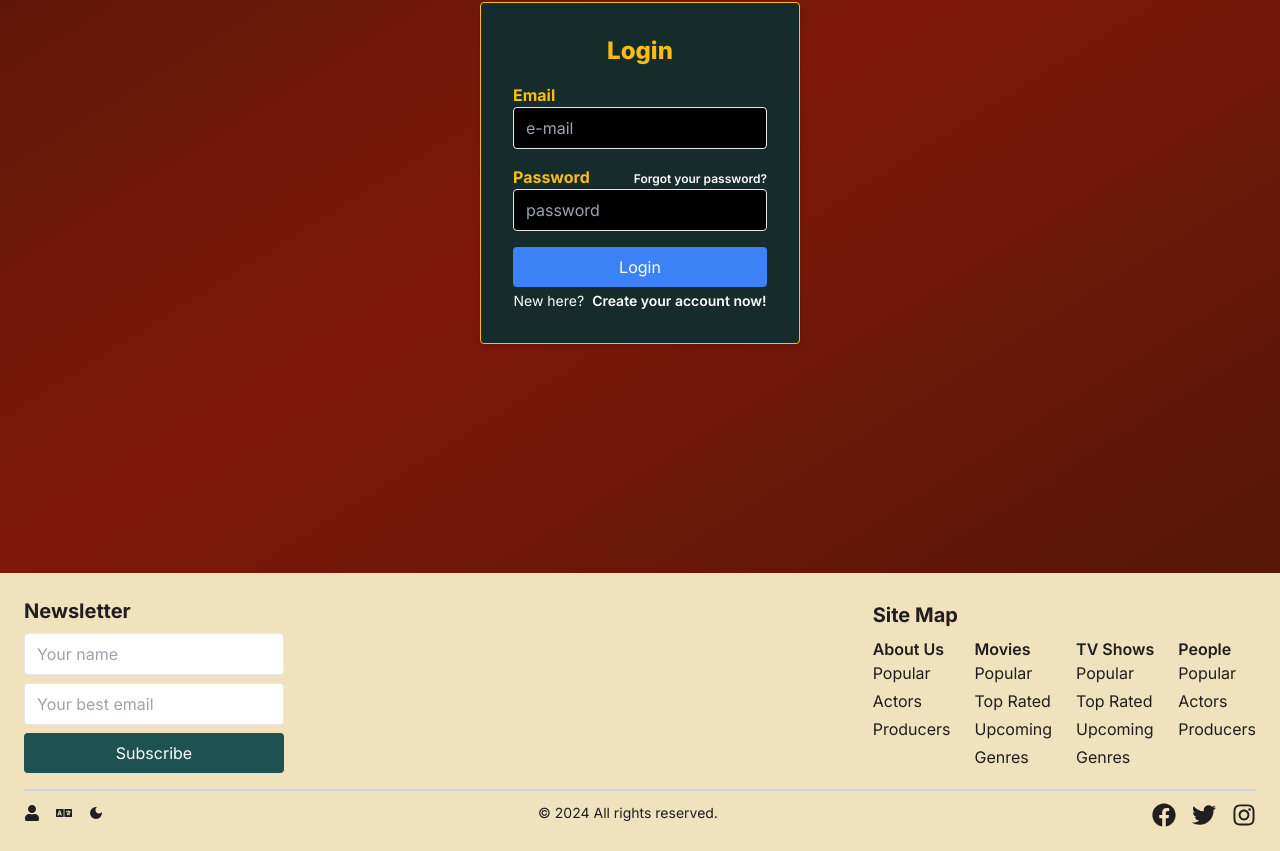
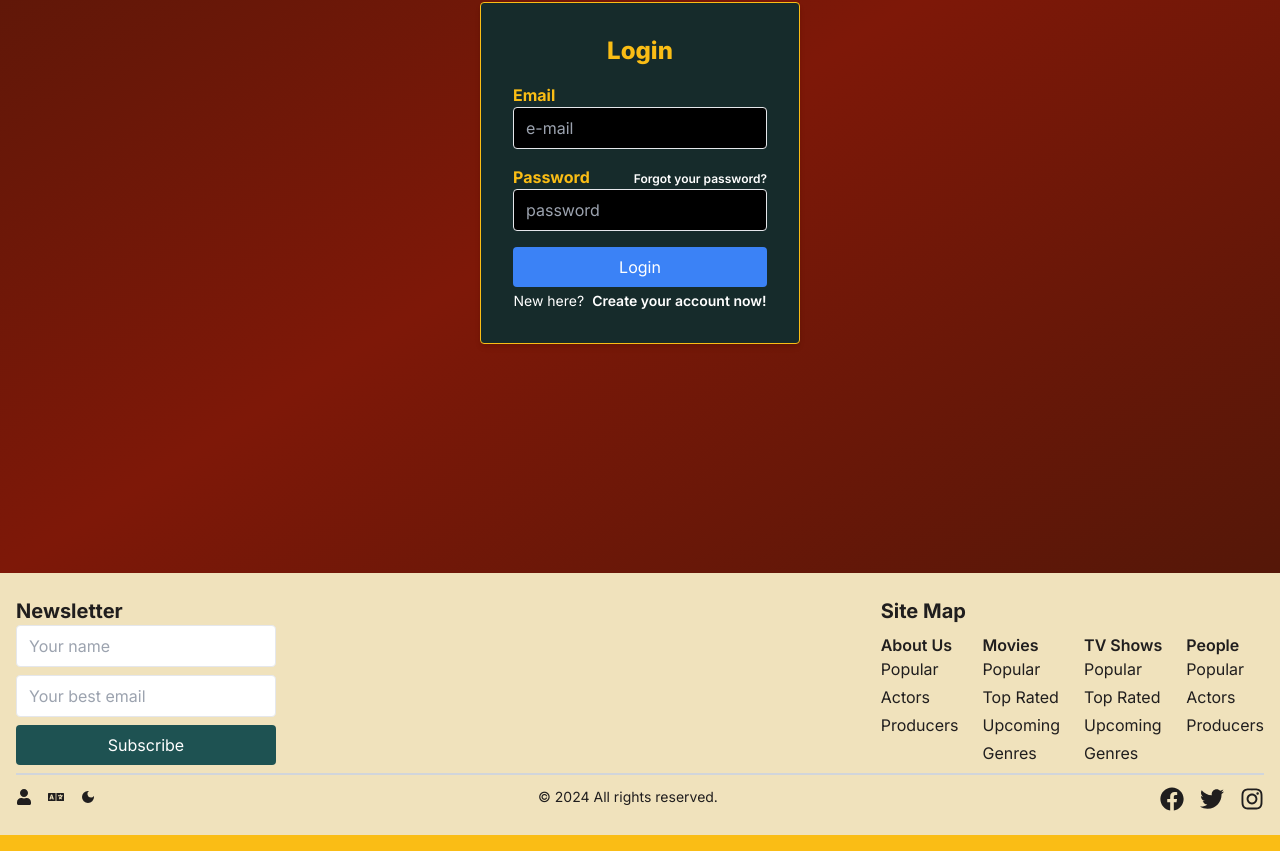
Before and after one commit to IngridAkeida/do-not-mess-with-the-animals, a Next.js app: page /login in a window 1280 px wide. Shown: the part 281-1132 px from the top of the page. Built offline with nearby package versions, Linux system fonts and the light colour scheme; no server answers; what tailwindcss-animated would draw is missing.

Commit message:
refactor: Update Footer component layout and styling for improved visual presentation

```diff
--- a/src/components/Footer/Footer.jsx
+++ b/src/components/Footer/Footer.jsx
@@ -7,9 +7,10 @@ import LayoutSection from '@/components/uiComponents/LayoutContainer/LayoutSecti
 const Footer = () => {
   return (
     <LayoutSection>
-      <div className='container mx-auto flex flex-col lg:flex-row justify-between items-center'>
+      <div className='mx-4'>
+        <div className='container flex flex-col md:flex-row justify-center  md:justify-between items-center'>
           <div className='mb-6 lg:mb-0'>
-          <h2 className='text-xl font-bold mb-2'>Newsletter</h2>
+            <h2 className='text-xl font-bold'>Newsletter</h2>
             <form className='flex flex-col gap-y-2'>
               <input
                 type='name'
@@ -51,8 +52,8 @@ const Footer = () => {
             </ul>
           </div>
         </div>
-      <div className='mt-4'>
-        <hr className='border-t-2 pt-2 border-gray-300'/>
+        <div className='mt-2'>
+          <hr className='border-t-2 pt-2 border-gray-300 dark:border-gray-950'/>
           <ul className='flex space-x-4 justify-between'>
             <NavigationUser />
             <div className='text-sm py-1'> © {new Date().getFullYear()} All rights reserved. </div>
@@ -69,6 +70,7 @@ const Footer = () => {
             </div>
           </ul>
         </div>
+      </div>
     </LayoutSection>
   );
 };
--- a/src/components/Main/SearchResults/SearchResults.jsx
+++ b/src/components/Main/SearchResults/SearchResults.jsx
@@ -1,6 +1,7 @@
 import Link from 'next/link';
 import { useState, useMemo } from 'react';
 import CardLayout from '@/components/Main/CardLayout/CardLayout';
+import LayoutSection from '@/components/uiComponents/LayoutContainer/LayoutSection';
 
 const SearchResults = ({results, searchTerm}) => {
   const [filter, setFilter] = useState('all');
@@ -35,8 +36,10 @@ const SearchResults = ({results, searchTerm}) => {
   }
 
   return (
-    <div className='bg-dark-neutral-a30 flex flex-col px-2 py-4 sm:px-0 gap-2'>
-      <h2 className='bg-gradient-to-br from-dark-primary-a20 to-dark-primary-a40 font-semibold text-xl text-center bg-black rounded-md p-2 mx-2 '>You searched for the term <span className='font-bold text-dark-menu-y10'>{searchTerm}</span>, we found <span className='font-bold text-dark-menu-y10'>{filteredResults.length}</span> contents with that keyword, of which <span className='font-bold text-dark-menu-y10'>{movieCount}</span> are films and <span className='font-bold text-dark-menu-y10'>{tvShowCount}</span> are tv shows</h2>
+    <LayoutSection>
+    <div className='flex flex-col px-2 py-4 sm:px-0 gap-2 -mt-24'>
+    <div className='bg-dark-primary-a40 h-16 '></div>
+      <h2 className=' bg-gradient-to-br from-dark-primary-a20 to-dark-primary-a40 font-semibold text-xl text-center bg-black rounded-md p-2 mx-2 '>You searched for the term <span className='font-bold text-dark-menu-y10'>{searchTerm}</span>, we found <span className='font-bold text-dark-menu-y10'>{filteredResults.length}</span> contents with that keyword, of which <span className='font-bold text-dark-menu-y10'>{movieCount}</span> are films and <span className='font-bold text-dark-menu-y10'>{tvShowCount}</span> are tv shows</h2>
 
     <div className='flex justify-center'>
       <div className='hidden sm:block w-3/12'>
@@ -67,6 +70,7 @@ const SearchResults = ({results, searchTerm}) => {
     </div>
 
   </div>
+  </LayoutSection>
   );
 
 };
--- a/src/components/uiComponents/LayoutContainer/LayoutSection.jsx
+++ b/src/components/uiComponents/LayoutContainer/LayoutSection.jsx
@@ -14,7 +14,7 @@ const LayoutSection = ({ children, adicionalStyle }) => {
   }, [theme]);
 
   return (
-    <div className={`${adicionalStyle} p-6 ${theme === 'dark' ? 'bg-dark-primary-a40 text-white' : 'bg-[#f0e2bc]  text-dark-neutral-a40 '}`}>
+    <div className={`${adicionalStyle} py-6 ${theme === 'dark' ? 'bg-dark-primary-a40 text-white' : 'bg-[#f0e2bc]  text-dark-neutral-a40 '}`}>
       {children}
     </div>
   );
```
Lines whose indentation alone changed are shown as unchanged.
